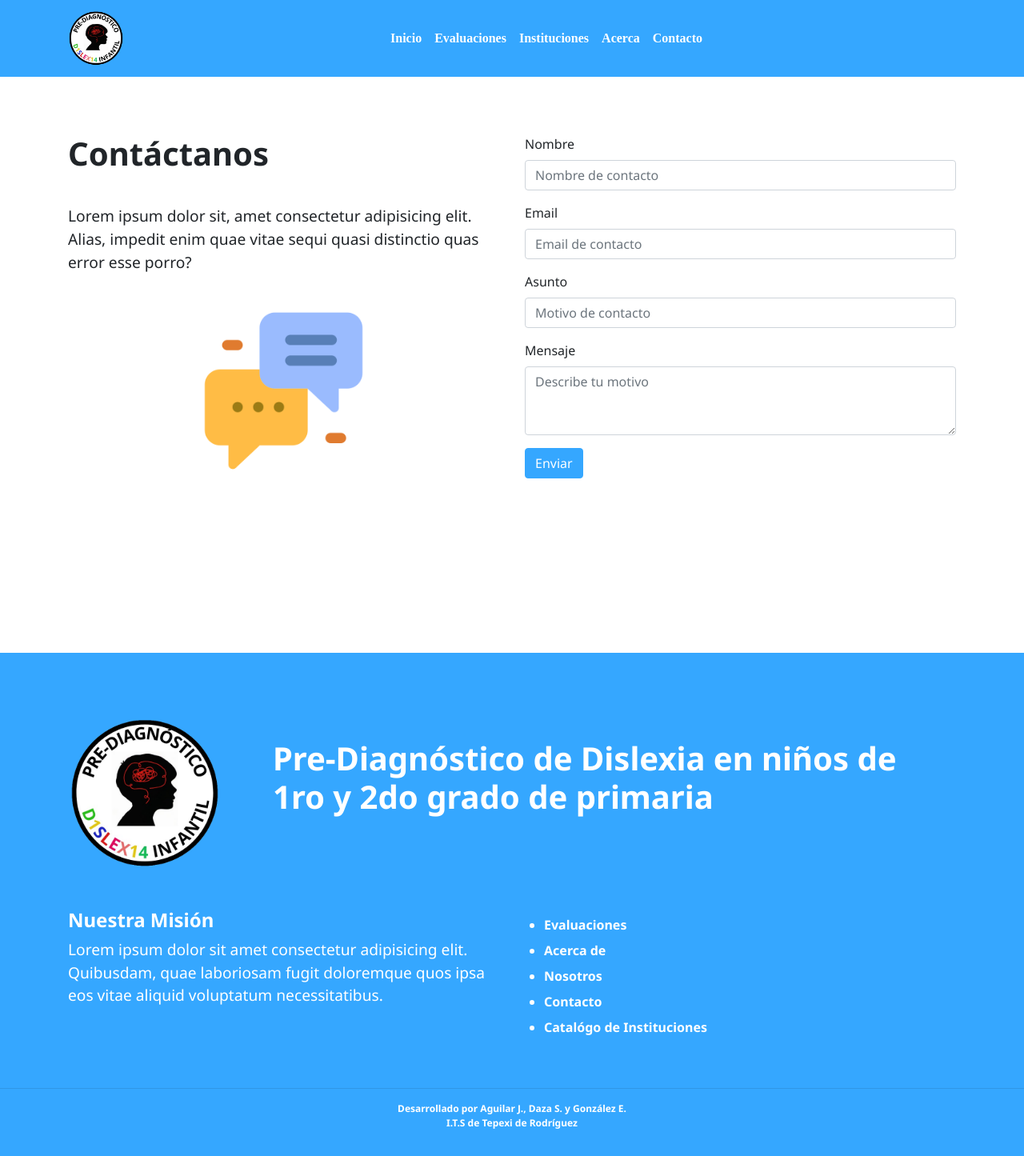
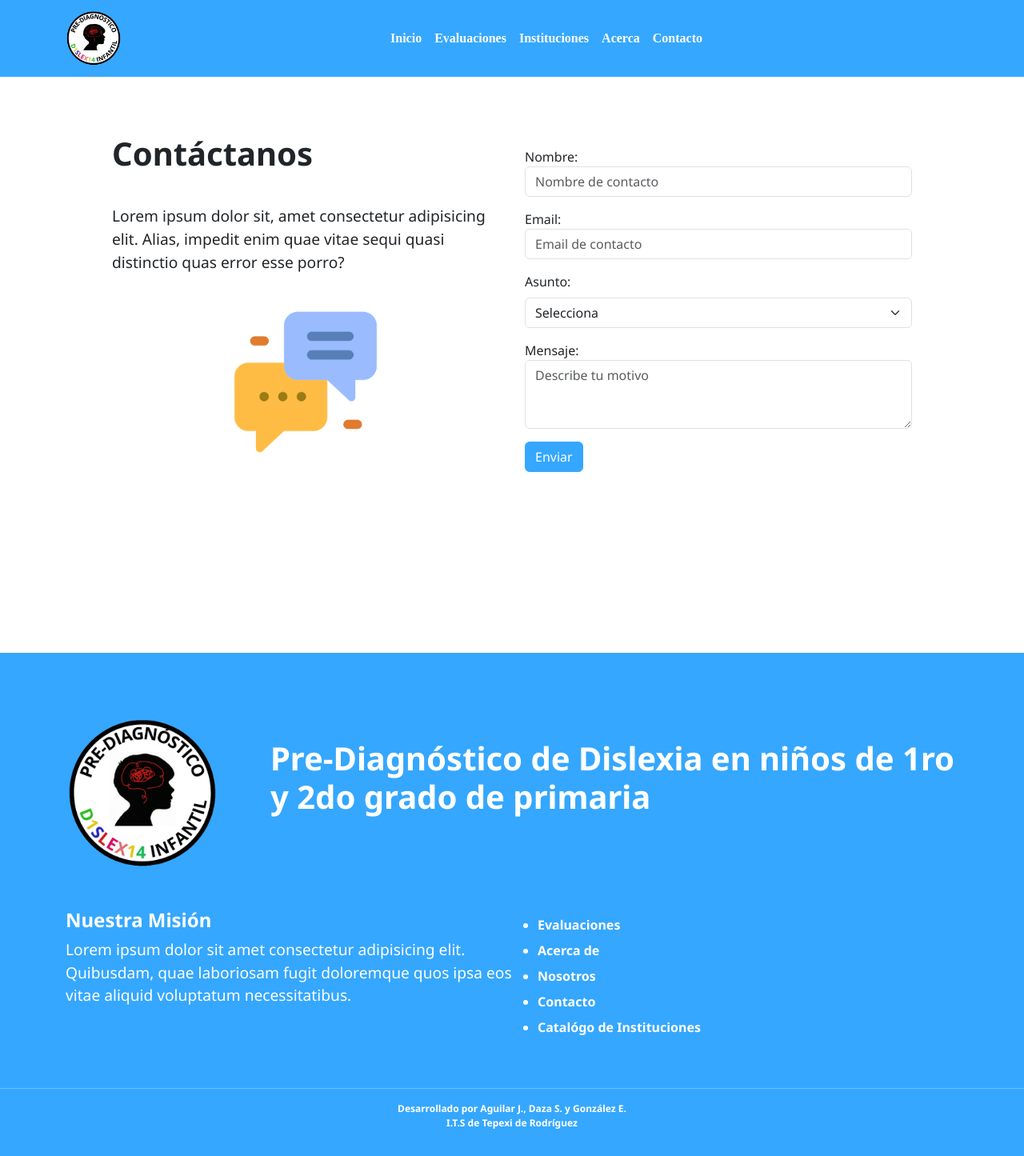
Before and after one commit to SdazaP/pre-diagnostico-dislexia, a PHP site: page /contacto.html in a window 1280 px wide. Shown: the whole page at 80% size. Run offline with PHP 8.4, Linux system fonts and the light colour scheme; some libraries are stand-ins or nearby versions; some web fonts are replaced.

Commit message:
Validación de formulario de contacto y nuevo input

```diff
--- a/contacto.html
+++ b/contacto.html
@@ -6,7 +6,7 @@
     <meta name="viewport" content="width=device-width, initial-scale=1.0">
     <title>Pre-Diagnostico Dislexia</title>
     <!-- Bootstrap CSS -->
-    <link href="https://stackpath.bootstrapcdn.com/bootstrap/4.5.2/css/bootstrap.min.css" rel="stylesheet">
+    <link href="https://cdn.jsdelivr.net/npm/bootstrap@5.3.3/dist/css/bootstrap.min.css" rel="stylesheet" integrity="sha384-QWTKZyjpPEjISv5WaRU9OFeRpok6YctnYmDr5pNlyT2bRjXh0JMhjY6hW+ALEwIH" crossorigin="anonymous">
     <!-- Fuentes de Google -->
     <link href="https://fonts.googleapis.com/css2?family=Abyssinica+SIL&display=swap" rel="stylesheet">
     <link href="https://fonts.googleapis.com/css2?family=Noto+Sans:ital,wght@0,100..900;1,100..900&display=swap"
@@ -29,7 +29,7 @@
             <div class="collapse navbar-collapse" id="navbarNav">
                 <ul class="navbar-nav mx-auto">
                     <li class="nav-item">
-                        <a class="nav-link" href="#">Inicio<span class="sr-only">(current)</span></a>
+                        <a class="nav-link" href="#">Inicio</a>
                     </li>
                     <li class="nav-item">
                         <a class="nav-link" href="#">Evaluaciones</a>
@@ -58,22 +58,31 @@
                 </div>
             </div>
             <div class="form-contact">
-                <form  action="https://formspree.io/f/mwpekoqw"
-                method="POST" >
-                    <div class="form-group">
-                        <label for="nombre">Nombre</label>
+                <form id="contactForm" action="https://formspree.io/f/mwpekoqw" method="POST">
+                    <div class="form-group mb-3">
+                        <label for="nombre">Nombre:</label>
                         <input type="text" class="form-control" name="nombre" placeholder="Nombre de contacto">
                     </div>
-                    <div class="form-group">
-                        <label for="email">Email</label>
+                    <div class="form-group mb-3">
+                        <label for="email">Email:</label>
                         <input type="email" class="form-control" name="email" placeholder="Email de contacto">
                     </div>
-                    <div class="form-group">
-                        <label for="asunto">Asunto</label>
-                        <input type="text" class="form-control" name="asunto" placeholder="Motivo de contacto">
+                    <div class="form-group mb-3">
+                        <label for="asunto" class="form-label">Asunto:</label>
+                        <select class="form-select" name="asunto" id="asunto" onchange="toggleOtroAsunto()">
+                            <option value="" selected>Selecciona</option>
+                            <option value="duda">Duda</option>
+                            <option value="sugerencia">Sugerencia</option>
+                            <option value="queja">Queja</option>
+                            <option value="otro">Otro</option>
+                        </select>
                     </div>
-                    <div class="form-group">
-                        <label for="mensaje">Mensaje</label>
+                    <div class="form-group mb-3" id="otroAsunto" style="display: none;">
+                        <label for="otroAsunto">Por favor especifica:</label>
+                        <input type="text" class="form-control" name="otroAsunto" placeholder="Especifica tu asunto">
+                    </div>
+                    <div class="form-group mb-3">
+                        <label for="mensaje">Mensaje:</label>
                         <textarea class="form-control" name="mensaje" rows="3" placeholder="Describe tu motivo"></textarea>
                     </div>
                     <button type="submit" class="btn btn-primary">Enviar</button>
@@ -127,11 +136,7 @@
     <script src="https://cdn.jsdelivr.net/npm/@popperjs/core@2.5.4/dist/umd/popper.min.js"></script>
     <script src="https://stackpath.bootstrapcdn.com/bootstrap/4.5.2/js/bootstrap.min.js"></script>
 
-    <script>
-        function mostrarModal() {
-            $('#modalConfirmacion').modal('show');
-        }
-    </script>
+    <script src="js/contacto.js"></script>
 
 </body>
 
--- a/css/style.css
+++ b/css/style.css
@@ -261,6 +261,8 @@ body {
     display: flex;
     align-items: center;
     height: 90vh;
+    width: 80%;
+    margin: 0 auto;
 }
 
 .contact{
@@ -287,6 +289,10 @@ body {
 
 .form-contact{
     width: 50%;
+}
+
+.form-group{
+    margin: 1em 0;
 }
 
 .modal-content{
@@ -546,6 +552,7 @@ body {
     .cont{
         height: auto;
         margin: 4em 0;
+        width: auto;
     }
 
 }
```
Also changed, not shown: js/contacto.js (added, +36 -0 lines).
